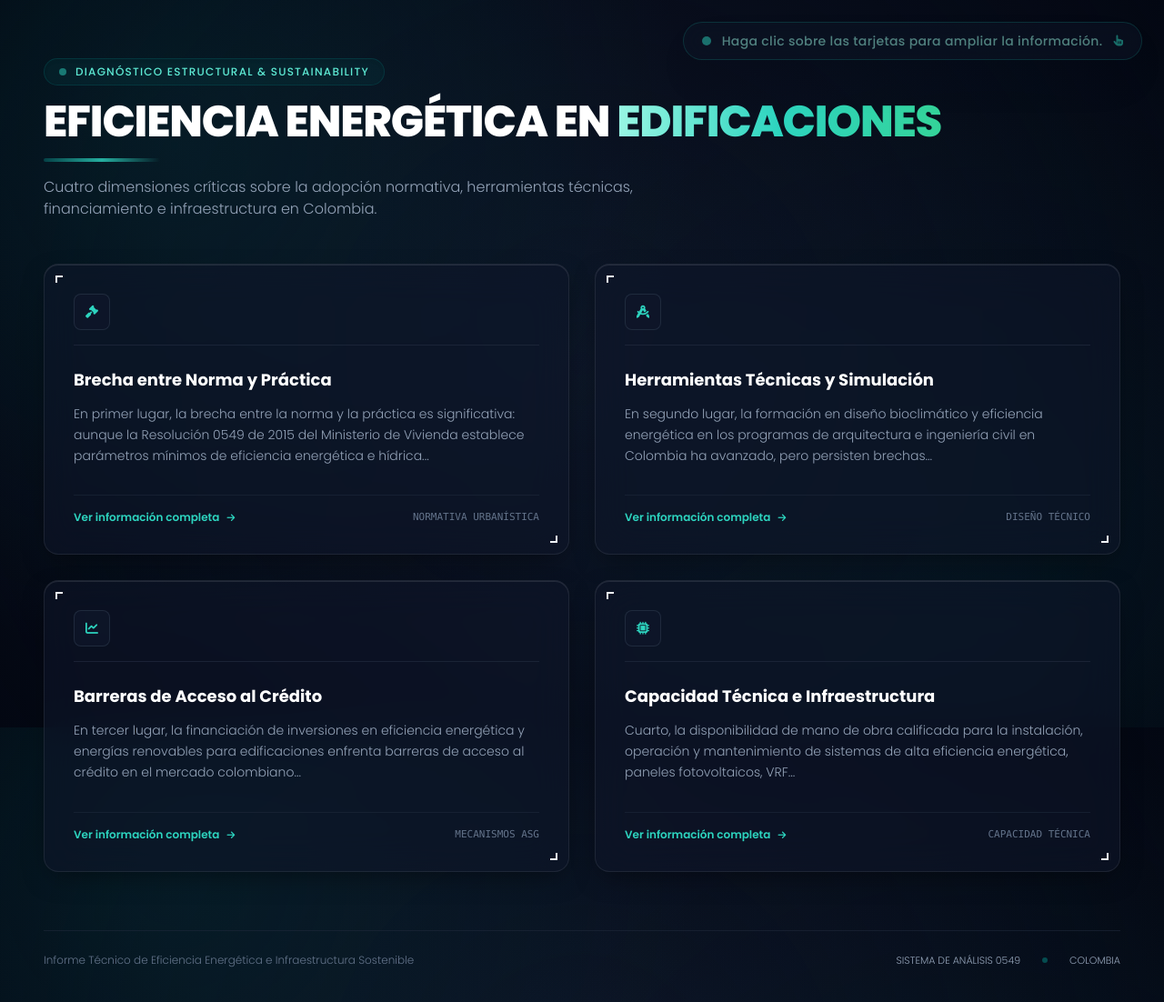
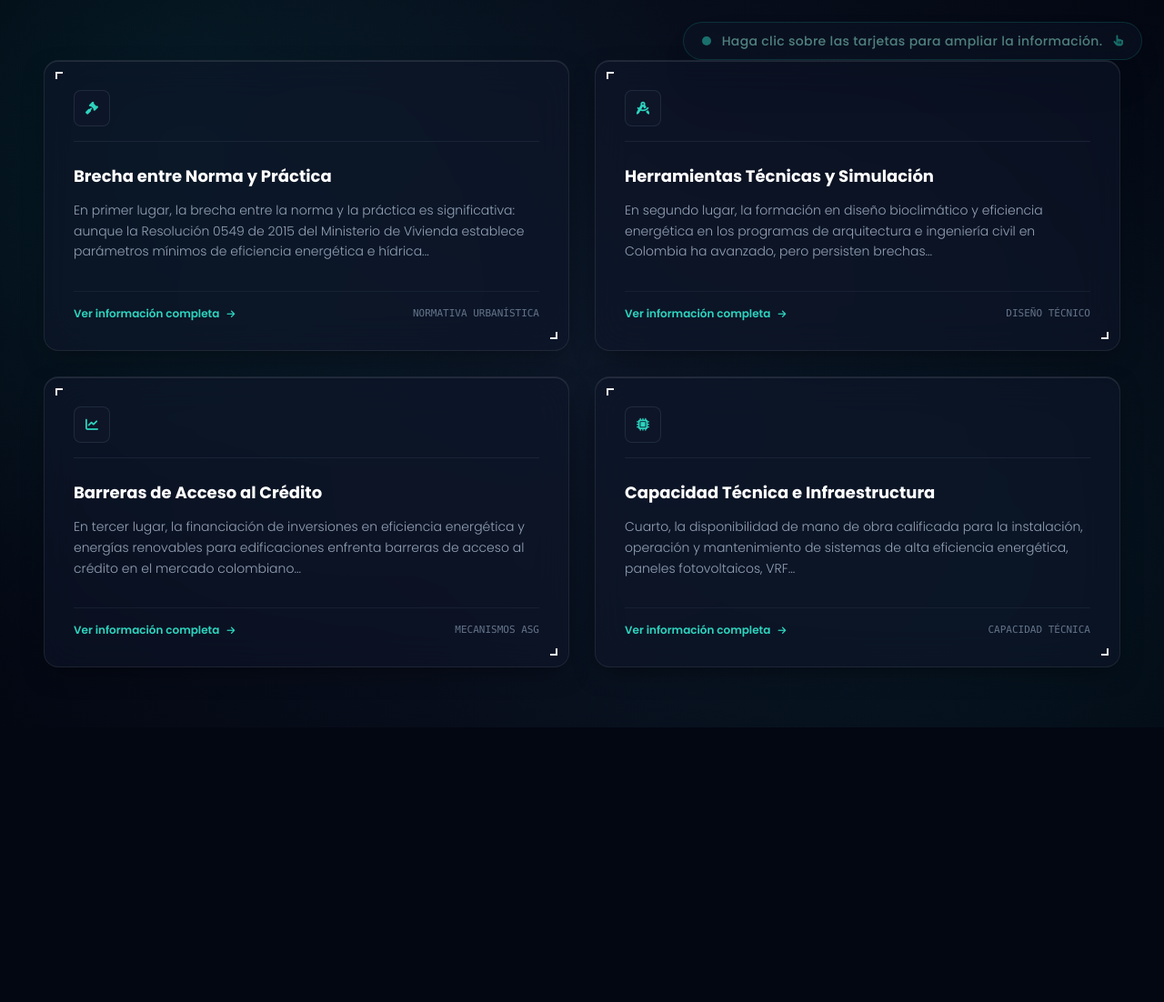
Before and after one commit to Departamento-Innovacion-Academica/U4_Construccion_Sostenible, a plain HTML site: page RetosImplementacion/index.html in a window 1280 px wide. Shown: the whole page at 91% size. After the commit the page ends 800 px from the top, so only its background shows below. Drawn offline with nearby package versions, Linux system fonts and the light colour scheme.

Commit message:
Update index.html

```diff
--- a/RetosImplementacion/index.html
+++ b/RetosImplementacion/index.html
@@ -134,7 +134,7 @@
         }
     </style>
 </head>
-<body class="min-h-screen text-slate-100 flex flex-col justify-between p-4 sm:p-8 lg:p-12 relative overflow-x-hidden pb-12">
+<body class="min-h-screen text-slate-100 flex flex-col justify-center p-4 sm:p-8 lg:p-12 pt-24 sm:pt-24 relative overflow-x-hidden">
 
     <!-- Mensaje / Banner Flotante de Instrucción (Posición Superior Derecha) -->
     <div class="fixed top-6 right-6 z-40 bg-slate-900/90 backdrop-blur-md border border-teal-500/40 px-5 py-2.5 rounded-full shadow-2xl flex items-center gap-3 animate-pulse">
@@ -144,24 +144,6 @@
         </span>
         <i class="fa-solid fa-hand-pointer text-teal-400 text-xs"></i>
     </div>
-
-    <!-- Encabezado Sobrio y Elegante alineado a la izquierda -->
-    <header class="max-w-7xl w-full mx-auto text-left mb-12 pt-4 relative z-10">
-        <div class="inline-flex items-center gap-2.5 px-4 py-1.5 rounded-full bg-deepTeal/20 border border-deepTeal/50 text-teal-300 text-xs font-medium tracking-widest uppercase mb-4 shadow-inner">
-            <span class="w-2 h-2 rounded-full bg-teal-400 animate-pulse"></span>
-            Diagnóstico Estructural & Sustainability
-        </div>
-
-        <h1 class="text-3xl sm:text-5xl font-extrabold text-white tracking-tight leading-tight">
-            EFICIENCIA ENERGÉTICA EN <span class="text-transparent bg-clip-text bg-gradient-to-r from-teal-200 via-teal-400 to-emerald-400">EDIFICACIONES</span>
-        </h1>
-
-        <div class="w-32 h-1 bg-gradient-to-r from-deepTeal via-teal-400 to-transparent mt-4 rounded-full opacity-80"></div>
-
-        <p class="text-slate-400 text-sm sm:text-base max-w-2xl mt-4 leading-relaxed font-light">
-            Cuatro dimensiones críticas sobre la adopción normativa, herramientas técnicas, financiamiento e infraestructura en Colombia.
-        </p>
-    </header>
 
     <!-- Grilla Principal con las 4 Tarjetas -->
     <main class="max-w-7xl w-full mx-auto grid grid-cols-1 md:grid-cols-2 gap-7 relative z-10">
@@ -319,17 +301,6 @@
         <p id="card-4-full">Cuarto, la disponibilidad de mano de obra calificada para la instalación, operación y mantenimiento de sistemas de alta eficiencia energética, paneles fotovoltaicos, VRF, sistemas BMS, encerramientos de doble vidrio, es limitada en muchas regiones del país, especialmente fuera de los principales centros urbanos. Este déficit de capacidades técnicas limita la posibilidad de implementar proyectos de eficiencia en municipios intermedios y pequeños, donde las necesidades de infraestructura sostenible son igualmente urgentes.</p>
     </div>
 
-    <!-- Footer Elegante -->
-    <footer class="max-w-7xl w-full mx-auto text-left mt-16 pt-6 border-t border-slate-800/60 text-xs text-slate-500 flex flex-col sm:flex-row justify-between items-center gap-4 relative z-10 font-light">
-        <p>Informe Técnico de Eficiencia Energética e Infraestructura Sostenible</p>
-        <div class="flex items-center gap-6 font-mono text-[11px] text-slate-400">
-            <span>SISTEMA DE ANÁLISIS 0549</span>
-            <span class="w-1.5 h-1.5 rounded-full bg-deepTeal"></span>
-            <span>COLOMBIA</span>
-        </div>
-    </footer>
-
-    <!-- MODAL PREMIUM INTERACTIVO (Alineación a la izquierda) -->
     <!-- MODAL PREMIUM INTERACTIVO -->
     <div id="textModal" class="fixed inset-0 bg-slate-950/80 backdrop-blur-xl z-50 flex items-center justify-center p-4 opacity-0 pointer-events-none transition-opacity duration-300">
         <div class="bg-slate-900/90 border border-teal-500/30 rounded-3xl max-w-2xl w-full p-6 sm:p-10 shadow-2xl relative text-left modal-enter overflow-hidden">
```
